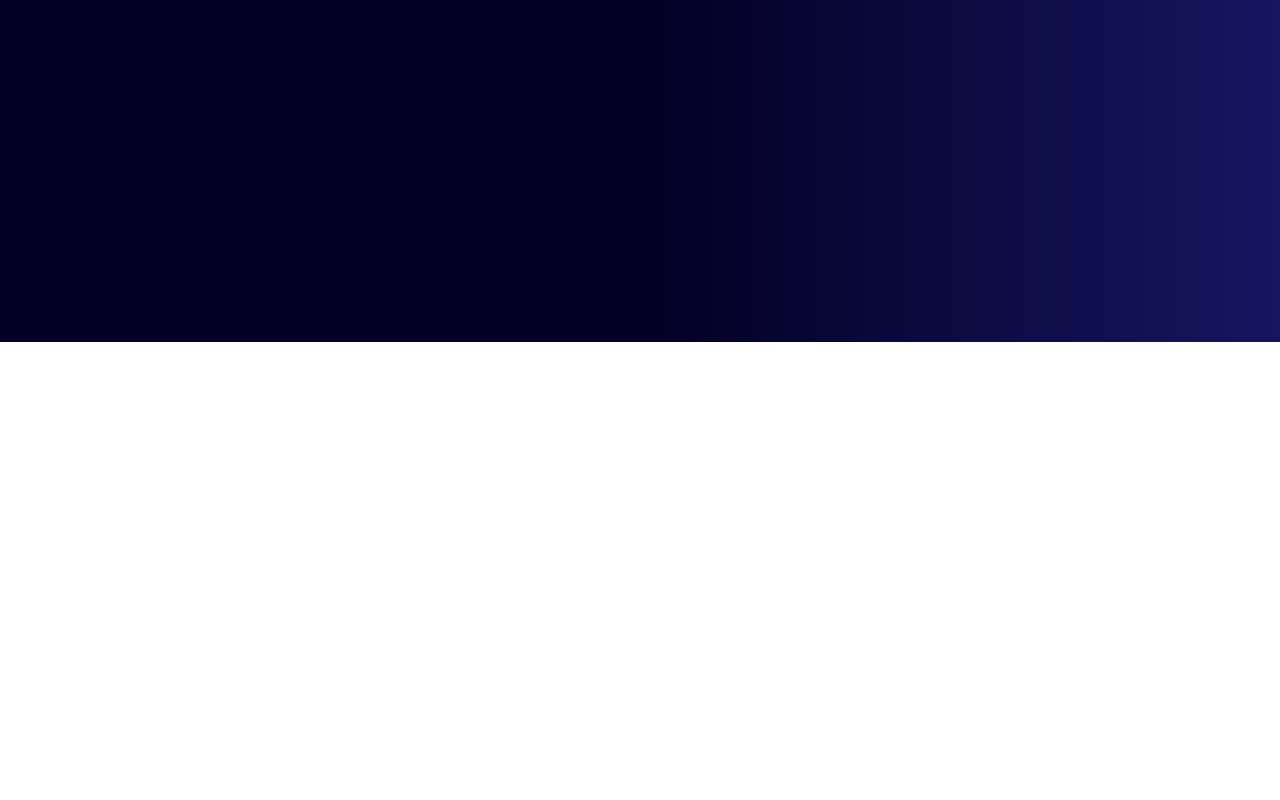
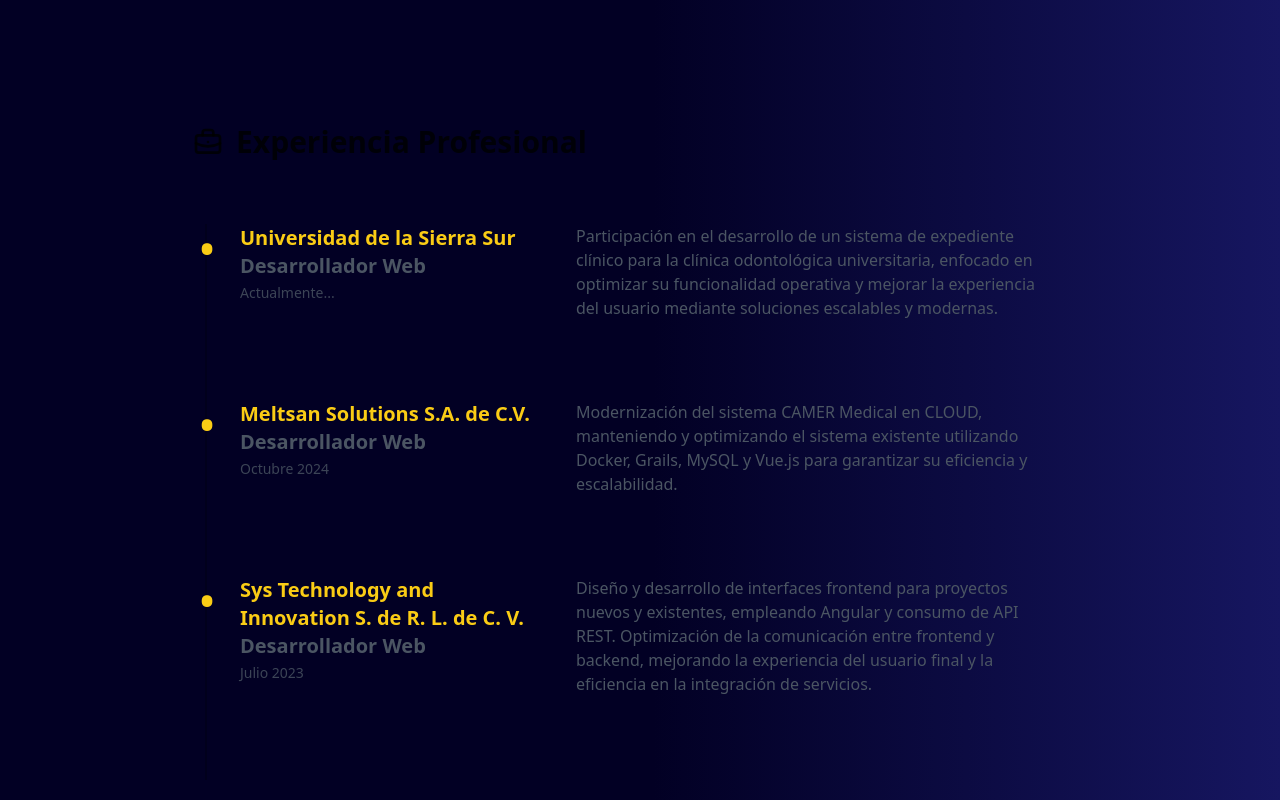
Before and after one commit to ElioenaiJs/Portfolio, an Angular app: page / in a window 1280 px wide. Shown: the part 458-1258 px from the top of the page. Before the commit the page ends 800 px from the top, so only its background shows below. Built offline with nearby package versions, Linux system fonts and the light colour scheme.

Commit message:
feat: Add experience component and integrate it into the layout

```diff
--- /dev/null
+++ b/src/app/components/experience/experience.component.html
@@ -0,0 +1,66 @@
+<div>
+    <section id="experiencia" data-section="experiencia" class="section undefined scroll-m-20 w-full mx-auto container lg:max-w-4xl md:max-w-2xl">
+      <h2 class="flex items-center mb-6 text-3xl font-semibold gap-x-3 text-black/80 dark:text-white undefined">
+        <svg class="size-8" width="24" height="24" viewBox="0 0 24 24" stroke-width="2" stroke="currentColor" fill="none" stroke-linecap="round" stroke-linejoin="round">
+          <path stroke="none" d="M0 0h24v24H0z" fill="none"></path>
+          <path d="M3 7m0 2a2 2 0 0 1 2 -2h14a2 2 0 0 1 2 2v9a2 2 0 0 1 -2 2h-14a2 2 0 0 1 -2 -2z"></path>
+          <path d="M8 7v-2a2 2 0 0 1 2 -2h4a2 2 0 0 1 2 2v2"></path>
+          <path d="M12 12l0 .01"></path>
+          <path d="M3 13a20 20 0 0 0 18 0"></path>
+        </svg>
+        Experiencia Profesional
+      </h2>
+
+      <ol class="relative mt-16">
+
+        <li>
+            <div class="relative mx-12 pb-12 grid before:absolute before:left-[-35px] before:block before:h-full before:border-l-2 before:border-black/20 dark:before:border-white/15 before:content-[''] md:grid-cols-5 md:gap-10 md:space-x-4]">
+              <div class="relative pb-12 md:col-span-2">
+                <div class="sticky top-0">
+                  <span class="text-yellow-400 -left-[42px] absolute rounded-full text-5xl">•</span>
+                  <h3 class="text-xl font-bold text-yellow-400">Universidad de la Sierra Sur</h3>
+                  <h4 class="font-semibold text-xl text-gray-600 dark:text-white">Desarrollador Web</h4>
+                  <time class="p-0 m-0 text-sm text-gray-600/80 dark:text-white/80">Actualmente...</time>
+                </div>
+              </div>
+              <div class="relative flex flex-col gap-2 pb-4 text-gray-600 dark:text-gray-300 md:col-span-3">
+                Participación en el desarrollo de un sistema de expediente clínico para la clínica odontológica universitaria, enfocado en optimizar su funcionalidad operativa y mejorar la experiencia del usuario mediante soluciones escalables y modernas.
+              </div>
+            </div>
+        </li>
+
+        <li>
+          <div class="relative mx-12 pb-12 grid before:absolute before:left-[-35px] before:block before:h-full before:border-l-2 before:border-black/20 dark:before:border-white/15 before:content-[''] md:grid-cols-5 md:gap-10 md:space-x-4]">
+            <div class="relative pb-12 md:col-span-2">
+              <div class="sticky top-0">
+                <span class="text-yellow-400 -left-[42px] absolute rounded-full text-5xl">•</span>
+                <h3 class="text-xl font-bold text-yellow-400">Meltsan Solutions S.A. de C.V.</h3>
+                <h4 class="font-semibold text-xl text-gray-600 dark:text-white">Desarrollador Web</h4>
+                <time class="p-0 m-0 text-sm text-gray-600/80 dark:text-white/80">Octubre 2024</time>
+              </div>
+            </div>
+            <div class="relative flex flex-col gap-2 pb-4 text-gray-600 dark:text-gray-300 md:col-span-3">
+                Modernización del sistema CAMER Medical en CLOUD, manteniendo y optimizando el sistema existente utilizando Docker, Grails, MySQL y Vue.js para garantizar su eficiencia y escalabilidad.
+            </div>
+          </div>
+        </li>
+
+        <li>
+            <div class="relative mx-12 pb-12 grid before:absolute before:left-[-35px] before:block before:h-full before:border-l-2 before:border-black/20 dark:before:border-white/15 before:content-[''] md:grid-cols-5 md:gap-10 md:space-x-4]">
+              <div class="relative pb-12 md:col-span-2">
+                <div class="sticky top-0">
+                  <span class="text-yellow-400 -left-[42px] absolute rounded-full text-5xl">•</span>
+                  <h3 class="text-xl font-bold text-yellow-400">Sys Technology and Innovation S. de R. L. de C. V.          </h3>
+                  <h4 class="font-semibold text-xl text-gray-600 dark:text-white">Desarrollador Web</h4>
+                  <time class="p-0 m-0 text-sm text-gray-600/80 dark:text-white/80">Julio 2023</time>
+                </div>
+              </div>
+              <div class="relative flex flex-col gap-2 pb-4 text-gray-600 dark:text-gray-300 md:col-span-3">
+                Diseño y desarrollo de interfaces frontend para proyectos nuevos y existentes, empleando Angular y consumo de API REST.
+                Optimización de la comunicación entre frontend y backend, mejorando la experiencia del usuario final y la eficiencia en la integración de servicios.
+              </div>
+            </div>
+        </li>
+
+      </ol>
+    </section>
--- a/src/app/components/pages/layout/layout.component.html
+++ b/src/app/components/pages/layout/layout.component.html
@@ -1 +1,2 @@
 <app-presentacion></app-presentacion>
+<app-experience></app-experience>
--- a/src/app/components/pages/layout/layout.component.ts
+++ b/src/app/components/pages/layout/layout.component.ts
@@ -1,10 +1,11 @@
 import { Component } from '@angular/core';
 import { NavbarComponent } from "../../navbar/navbar.component";
 import { PresentacionComponent } from "../../presentacion/presentacion.component";
+import { ExperienceComponent } from "../../experience/experience.component";
 
 @Component({
   selector: 'app-layout',
-  imports: [NavbarComponent, PresentacionComponent],
+  imports: [PresentacionComponent, ExperienceComponent],
   templateUrl: './layout.component.html',
   styleUrl: './layout.component.scss'
 })
```
Also changed, not shown: src/app/components/experience/experience.component.ts (added, +11 -0 lines), src/app/components/experience/experience.component.scss (added), 1 other file (tests, documents, lock files or other folders).
